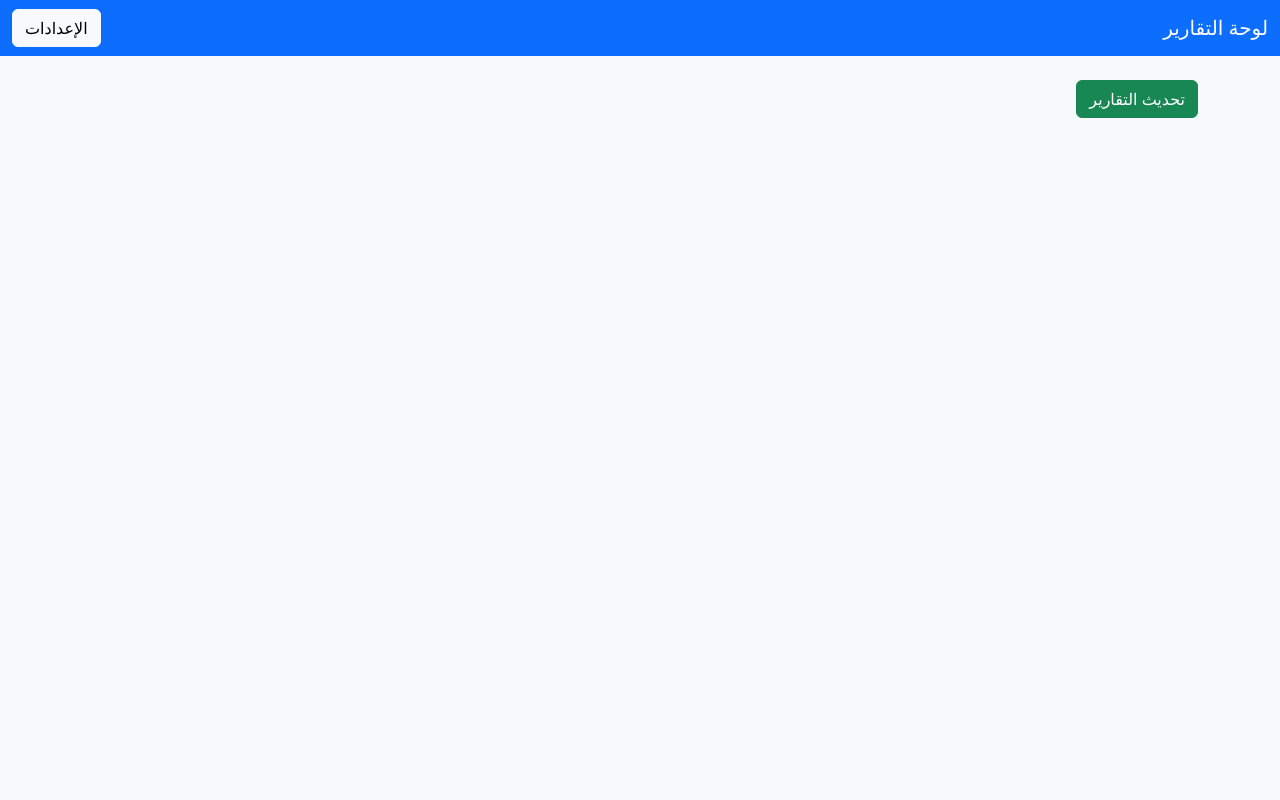
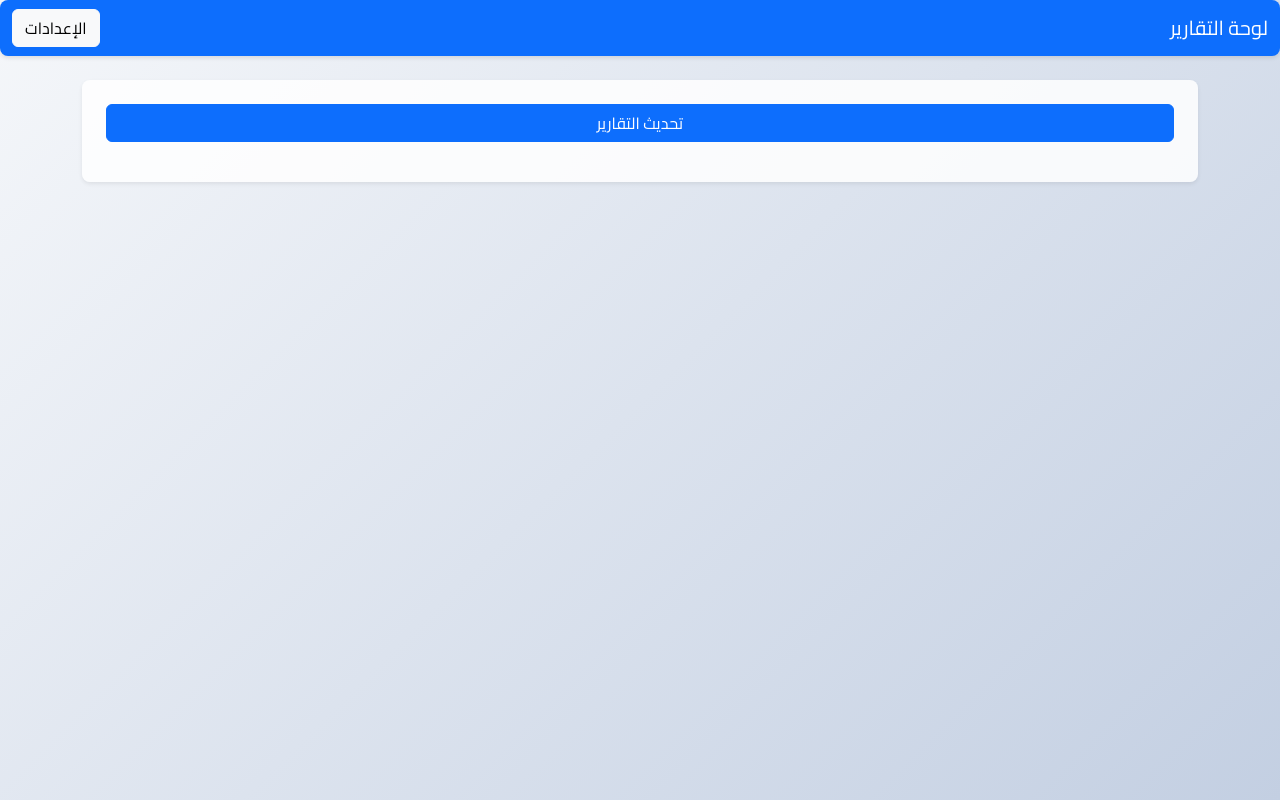
Before and after one commit to abdullahsai/eng, a website: page public/index.html in a window 1280 px wide. Drawn offline with nearby package versions, Linux system fonts and the light colour scheme; a small style sheet from the web is missing.

Commit message:
Improve webapp design

```diff
--- a/public/index.html
+++ b/public/index.html
@@ -4,9 +4,11 @@
   <meta charset="UTF-8" />
   <meta name="viewport" content="width=device-width, initial-scale=1.0" />
   <link href="https://cdn.jsdelivr.net/npm/bootstrap@5.3.2/dist/css/bootstrap.rtl.min.css" rel="stylesheet" integrity="sha384-vENqko9krnBxW3u5i4eEoyq1UlCT3VkOITJJFyvZ3hW/dGwCJYXH8Vf+URy8pMzg" crossorigin="anonymous">
+  <link href="https://fonts.googleapis.com/css2?family=Cairo:wght@400;700&display=swap" rel="stylesheet">
+  <link href="styles.css" rel="stylesheet">
   <title>لوحة التقارير</title>
 </head>
-<body class="bg-light">
+<body>
   <nav class="navbar navbar-expand-lg navbar-dark bg-primary mb-4">
     <div class="container-fluid">
       <a class="navbar-brand" href="/">لوحة التقارير</a>
@@ -16,8 +18,10 @@
     </div>
   </nav>
   <div class="container">
-    <button id="refresh" class="btn btn-success mb-3">تحديث التقارير</button>
-    <div id="stats" class="table-responsive"></div>
+    <div class="card shadow-sm p-4">
+      <button id="refresh" class="btn btn-primary mb-3">تحديث التقارير</button>
+      <div id="stats" class="table-responsive"></div>
+    </div>
   </div>
   <script src="script.js"></script>
 </body>
--- /dev/null
+++ b/public/styles.css
@@ -0,0 +1,21 @@
+body {
+  min-height: 100vh;
+  background: linear-gradient(135deg, #f5f7fa 0%, #c3cfe2 100%);
+  font-family: 'Cairo', sans-serif;
+}
+
+.navbar {
+  border-radius: 0.5rem;
+  box-shadow: 0 2px 4px rgba(0,0,0,0.1);
+}
+
+.card {
+  border: none;
+  border-radius: 0.5rem;
+  background-color: rgba(255,255,255,0.85);
+  box-shadow: 0 0.125rem 0.25rem rgba(0,0,0,0.075);
+}
+
+.btn {
+  font-weight: 500;
+}
```
Also changed, not shown: public/settings.html (+6 -2 lines).
